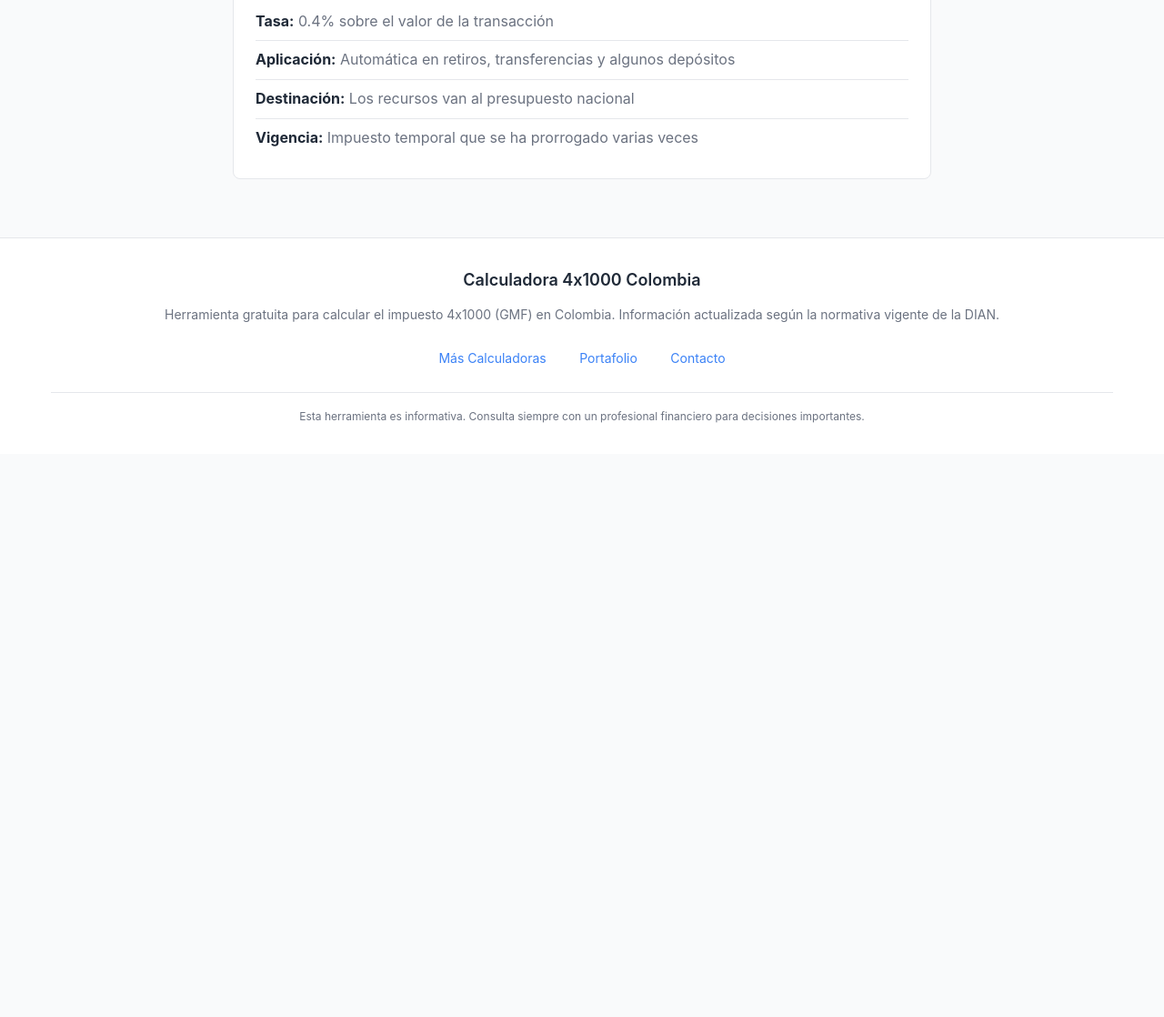
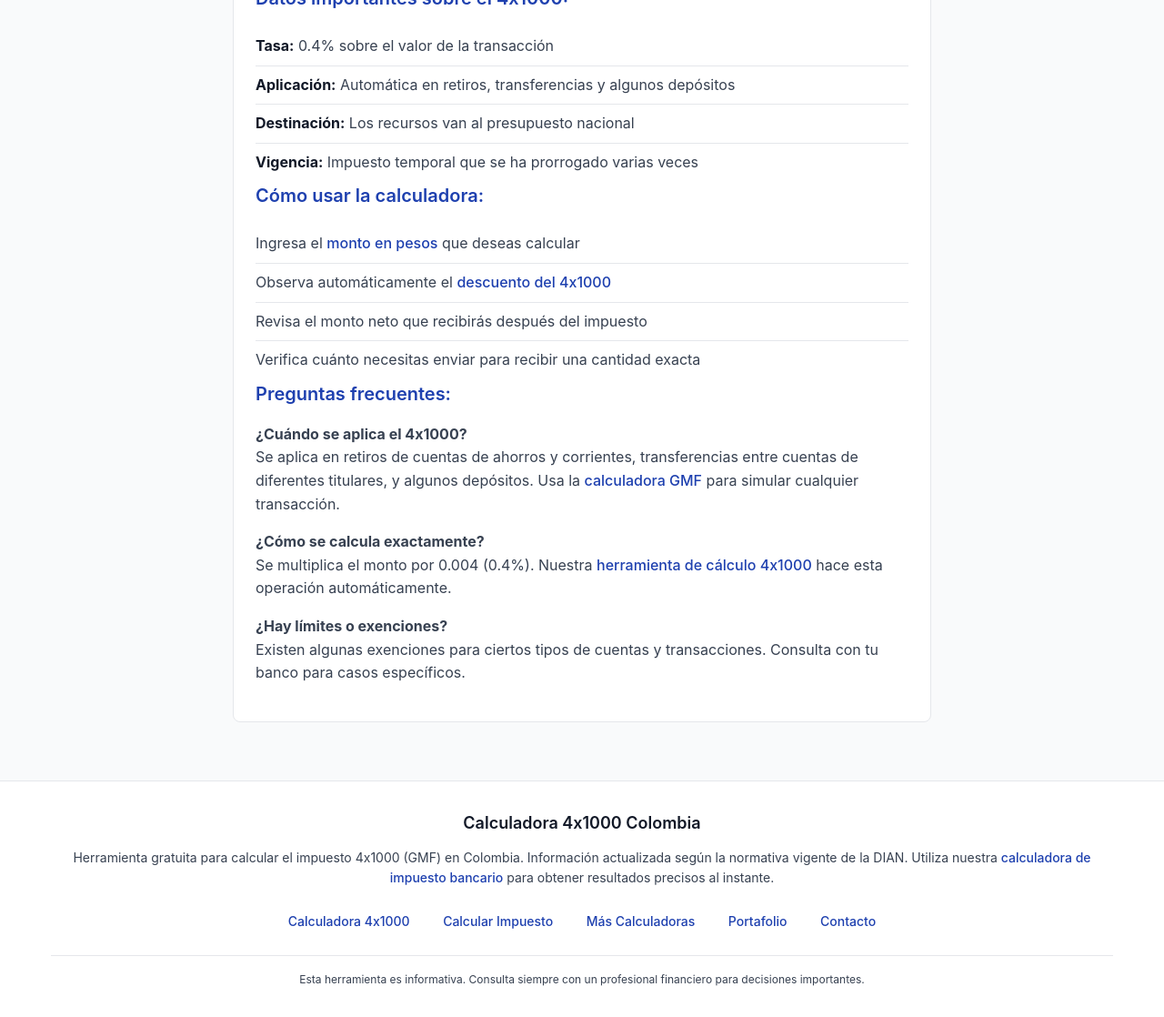
Before and after one commit to alex16jpv/calculadora-4x1000, a plain HTML site: page index.html in a window 1280 px wide. Shown: the part 1024-2142 px from the top of the page at 91% size. Before the commit the page ends 1523 px from the top, so only its background shows below. Drawn offline with Linux system fonts and the light colour scheme.

Commit message:
Enhance user guidance and accessibility in index.html; update paste handling in main.js; improve styling in styles.css and styles.min.css

```diff
--- a/index.html
+++ b/index.html
@@ -238,7 +238,9 @@
           El impuesto 4x1000, también conocido como GMF (Gravamen a los
           Movimientos Financieros), es un tributo que se aplica en Colombia
           sobre las transacciones financieras. Por cada $1.000 pesos que
-          manejes, se descuentan $4 pesos automáticamente.
+          manejes, se descuentan $4 pesos automáticamente. Utiliza nuestra
+          <a href="#main-content">calculadora 4x1000</a> para determinar el
+          impacto exacto en tus transacciones.
         </p>
 
         <h4 class="info-title">Datos importantes sobre el 4x1000:</h4>
@@ -257,6 +259,46 @@
             varias veces
           </li>
         </ul>
+
+        <h4 class="info-title">Cómo usar la calculadora:</h4>
+        <ol class="info-list">
+          <li>
+            Ingresa el <a href="#amount-input">monto en pesos</a> que deseas
+            calcular
+          </li>
+          <li>
+            Observa automáticamente el
+            <a href="#results">descuento del 4x1000</a>
+          </li>
+          <li>Revisa el monto neto que recibirás después del impuesto</li>
+          <li>
+            Verifica cuánto necesitas enviar para recibir una cantidad exacta
+          </li>
+        </ol>
+
+        <h4 class="info-title">Preguntas frecuentes:</h4>
+        <div class="faq-section">
+          <p>
+            <strong>¿Cuándo se aplica el 4x1000?</strong><br />
+            Se aplica en retiros de cuentas de ahorros y corrientes,
+            transferencias entre cuentas de diferentes titulares, y algunos
+            depósitos. Usa la <a href="#main-content">calculadora GMF</a> para
+            simular cualquier transacción.
+          </p>
+
+          <p>
+            <strong>¿Cómo se calcula exactamente?</strong><br />
+            Se multiplica el monto por 0.004 (0.4%). Nuestra
+            <a href="#main-content">herramienta de cálculo 4x1000</a> hace esta
+            operación automáticamente.
+          </p>
+
+          <p>
+            <strong>¿Hay límites o exenciones?</strong><br />
+            Existen algunas exenciones para ciertos tipos de cuentas y
+            transacciones. Consulta con tu banco para casos específicos.
+          </p>
+        </div>
       </article>
     </main>
 
@@ -267,11 +309,15 @@
           <p class="footer-text">
             Herramienta gratuita para calcular el impuesto 4x1000 (GMF) en
             Colombia. Información actualizada según la normativa vigente de la
-            DIAN.
+            DIAN. Utiliza nuestra
+            <a href="#main-content">calculadora de impuesto bancario</a>
+            para obtener resultados precisos al instante.
           </p>
         </div>
 
         <div class="footer-links">
+          <a href="#main-content">Calculadora 4x1000</a>
+          <a href="#amount-input">Calcular Impuesto</a>
           <a
             href="https://calculadoras.alexpiral.com/"
             target="_blank"
--- a/main.js
+++ b/main.js
@@ -40,15 +40,17 @@ class TaxCalculator {
   }
 
   handlePaste(event) {
-    event.preventDefault();
     const pastedText = (event.clipboardData || window.clipboardData).getData(
       "text"
     );
     const numericValue = this.extractNumericValue(pastedText);
 
     if (numericValue !== null) {
-      this.amountInput.value = this.formatCurrency(numericValue);
-      this.calculateTaxes(numericValue);
+      // Allow natural paste behavior but update with formatted value
+      setTimeout(() => {
+        this.amountInput.value = this.formatCurrency(numericValue);
+        this.calculateTaxes(numericValue);
+      }, 0);
     }
   }
 
--- a/styles.css
+++ b/styles.css
@@ -10,8 +10,8 @@
   --success-color: #10b981;
   --error-color: #ef4444;
   --warning-color: #f59e0b;
-  --text-primary: #1f2937;
-  --text-secondary: #6b7280;
+  --text-primary: #111827;
+  --text-secondary: #374151;
   --bg-primary: #ffffff;
   --bg-secondary: #f9fafb;
   --border-color: #e5e7eb;
@@ -276,14 +276,16 @@ body {
 }
 
 .footer-links a {
-  color: var(--secondary-color);
+  color: var(--primary-color);
   text-decoration: none;
   margin: 0 1rem;
   font-size: 0.875rem;
+  font-weight: 500;
 }
 
 .footer-links a:hover {
   text-decoration: underline;
+  color: var(--text-primary);
 }
 
 .footer-copyright {
@@ -360,3 +362,81 @@ body {
   outline: 2px solid var(--secondary-color);
   outline-offset: 2px;
 }
+
+/* Skip link for accessibility */
+.skip-link {
+  position: absolute;
+  top: -40px;
+  left: 6px;
+  background: var(--primary-color);
+  color: white;
+  padding: 8px;
+  text-decoration: none;
+  border-radius: 4px;
+  z-index: 1000;
+  font-weight: 500;
+}
+
+.skip-link:focus {
+  top: 6px;
+  outline: 2px solid var(--warning-color);
+  outline-offset: 2px;
+}
+
+/* Internal links styling */
+.info-text a,
+.footer-text a {
+  color: var(--primary-color);
+  text-decoration: none;
+  font-weight: 500;
+  border-bottom: 1px solid transparent;
+  transition: all 0.3s ease;
+}
+
+.info-text a:hover,
+.footer-text a:hover {
+  color: var(--primary-color);
+  border-bottom-color: var(--primary-color);
+}
+
+/* FAQ section styling */
+.faq-section {
+  margin-top: 1rem;
+}
+
+.faq-section p {
+  margin-bottom: 1rem;
+  color: var(--text-secondary);
+  line-height: 1.6;
+}
+
+.faq-section a {
+  color: var(--primary-color);
+  text-decoration: none;
+  font-weight: 500;
+  border-bottom: 1px solid transparent;
+  transition: all 0.3s ease;
+}
+
+.faq-section a:hover {
+  color: var(--secondary-color);
+  border-bottom-color: var(--secondary-color);
+}
+
+/* Ordered list styling for instructions */
+.info-list.ol {
+  counter-reset: step-counter;
+}
+
+.info-list li a {
+  color: var(--primary-color);
+  text-decoration: none;
+  font-weight: 500;
+  border-bottom: 1px solid transparent;
+  transition: all 0.3s ease;
+}
+
+.info-list li a:hover {
+  color: var(--secondary-color);
+  border-bottom-color: var(--secondary-color);
+}
```
Also changed, not shown: main.min.js, styles.min.css.
